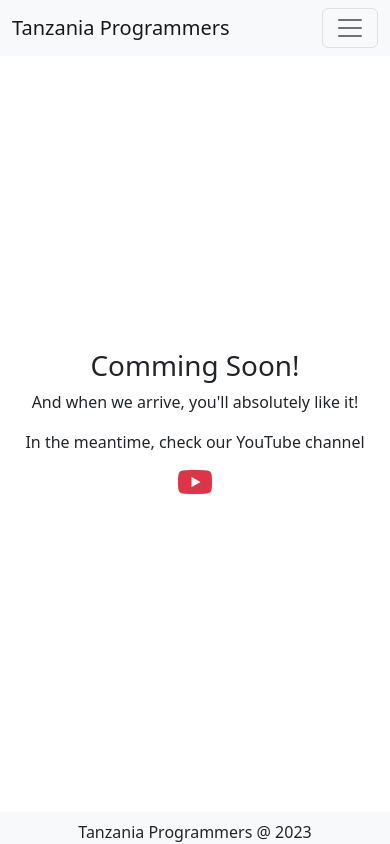
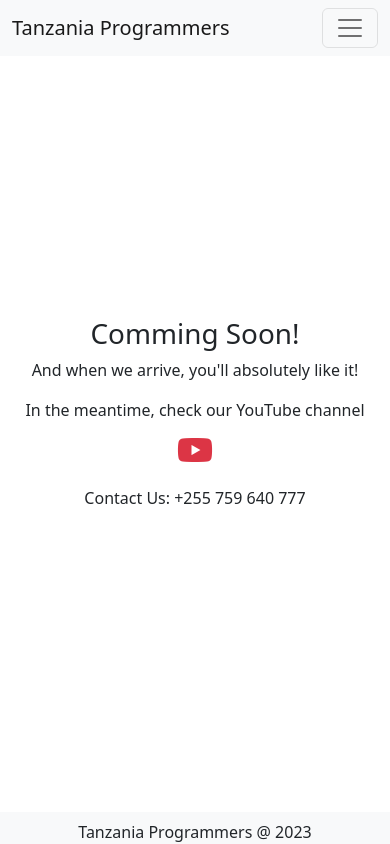
Before and after one commit to Tanzania-Programmers/website, a plain HTML site: page index.html in a window 390 px wide. Drawn offline with nearby package versions, Linux system fonts and the light colour scheme.

Commit message:
phone number on landing page

```diff
--- a/index.html
+++ b/index.html
@@ -72,6 +72,8 @@
                <i class="fa-brands fa-youtube fa-2xl mx-3 text-danger"></i>
             </a>
          </div>
+
+         <p class="mt-4">Contact Us: +255 759 640 777</p>
       </span>
    </div>
   </main>
```
